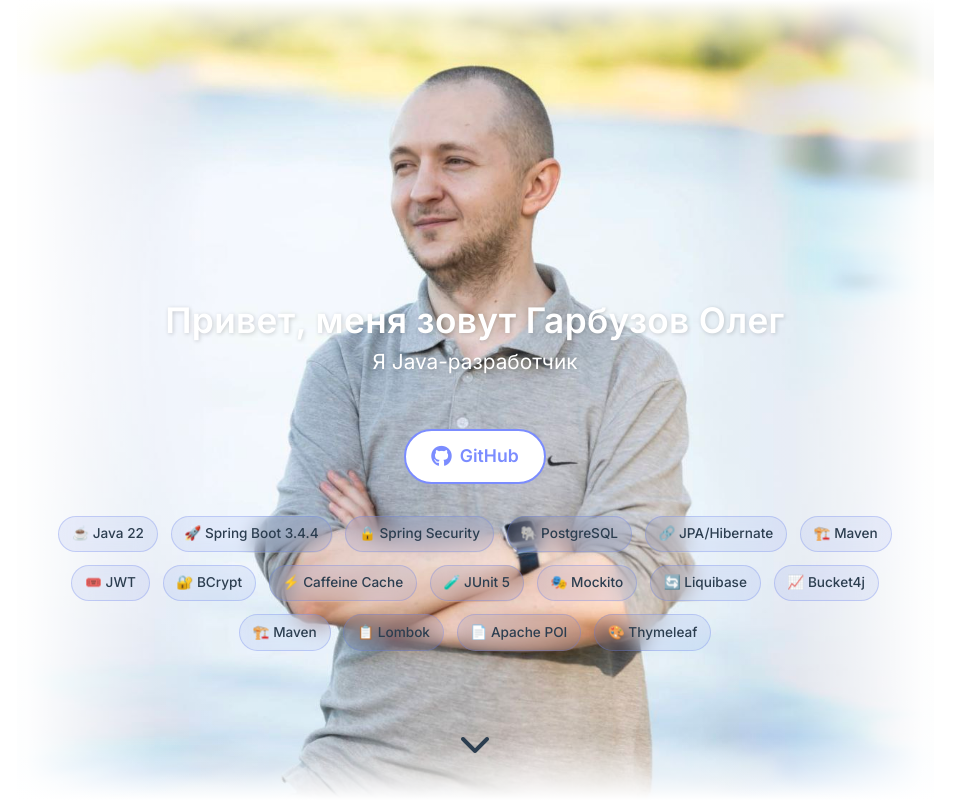
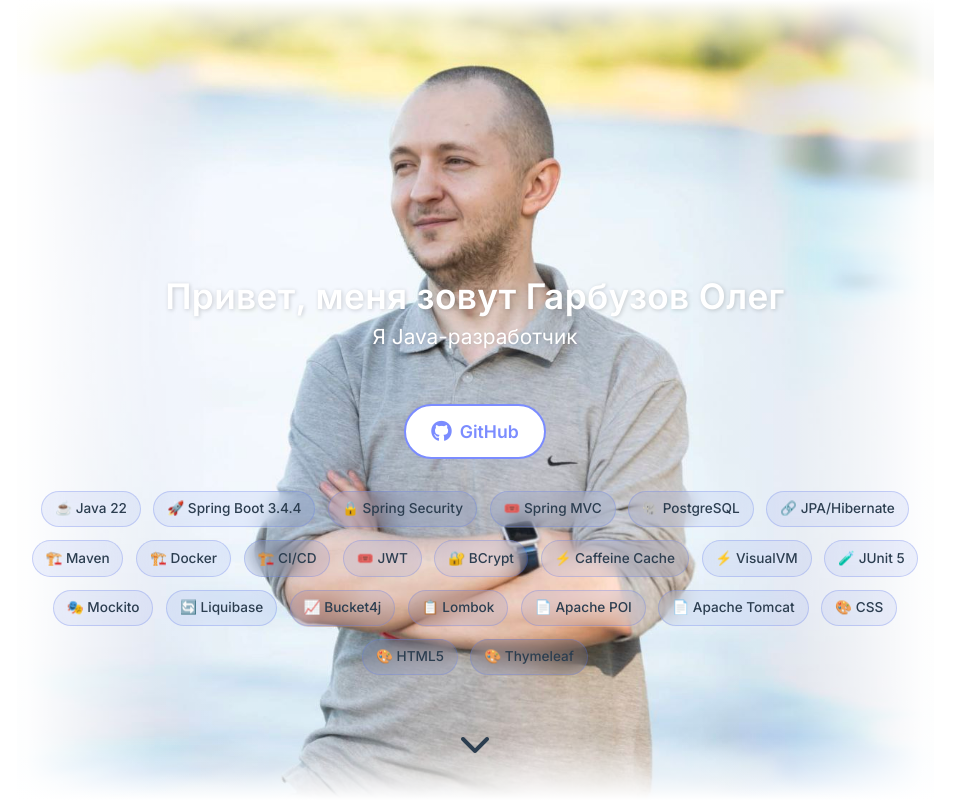
Before and after one commit to OlegGarbuzov/OlegGarbuzov.github.io, a plain HTML site: page index.html in a window 1280 px wide. Shown: the top 800 px of the page, without its empty margins (165-1122 px from the left). Drawn offline with nearby package versions, Linux system fonts and the light colour scheme.

Commit message:
Update index.html

```diff
--- a/index.html
+++ b/index.html
@@ -27,19 +27,25 @@
                     <span class="tech-badge">☕ Java 22</span>
                     <span class="tech-badge">🚀 Spring Boot 3.4.4</span>
                     <span class="tech-badge">🔒 Spring Security</span>
+                    <span class="tech-badge">🎟️ Spring MVC</span>
                     <span class="tech-badge">🐘 PostgreSQL</span>
                     <span class="tech-badge">🔗 JPA/Hibernate</span>
                     <span class="tech-badge">🏗️ Maven</span>
+                    <span class="tech-badge">🏗️ Docker</span>
+                    <span class="tech-badge">🏗️ CI/CD</span>
                     <span class="tech-badge">🎟️ JWT</span>
                     <span class="tech-badge">🔐 BCrypt</span>
                     <span class="tech-badge">⚡ Caffeine Cache</span>
+                    <span class="tech-badge">⚡ VisualVM</span>
                     <span class="tech-badge">🧪 JUnit 5</span>
                     <span class="tech-badge">🎭 Mockito</span>
                     <span class="tech-badge">🔄 Liquibase</span>
                     <span class="tech-badge">📈 Bucket4j</span>
-                    <span class="tech-badge">🏗️ Maven</span>
                     <span class="tech-badge">📋 Lombok</span>
                     <span class="tech-badge">📄 Apache POI</span>
+                    <span class="tech-badge">📄 Apache Tomcat</span>
+                    <span class="tech-badge">🎨 CSS</span>
+                    <span class="tech-badge">🎨 HTML5</span>
                     <span class="tech-badge">🎨 Thymeleaf</span>
                 </div>
             </div>
```
